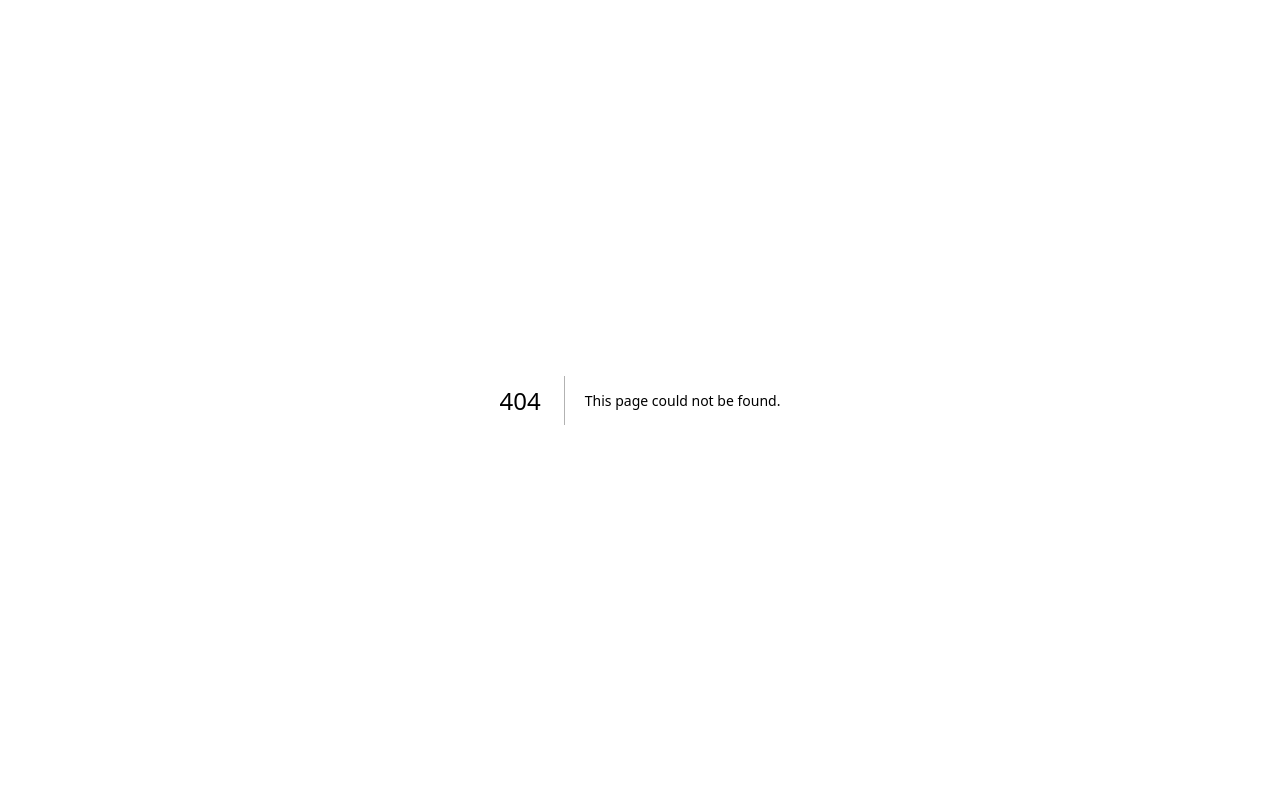
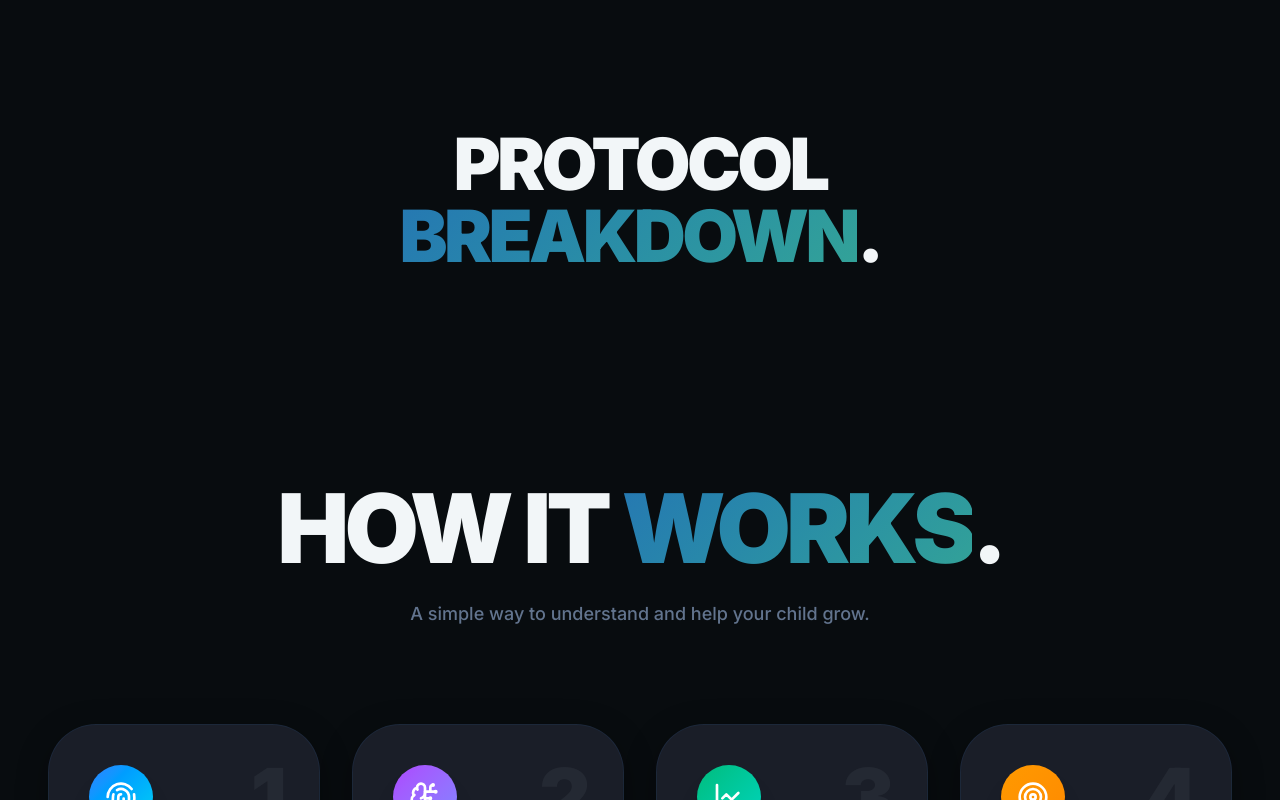
Before and after one commit to DISHA-ENTREXT3/Mentiscope, a Next.js app in the folder frontend/: page /how-it-works in a window 1280 px wide. Before the commit this address had no page. Shown: the top 800 px of the page. Built offline with nearby package versions, Linux system fonts and the light colour scheme.

Commit message:
fix: restore navbar links, remove em dashes, fix firestore permissions, enhance scrollbar

```diff
--- a/frontend/src/app/dashboard/layout.tsx
+++ b/frontend/src/app/dashboard/layout.tsx
@@ -128,7 +128,7 @@ function DashboardContent({ children, user }: { children: React.ReactNode, user:
         </header>
 
         {/* Scrollable Viewport */}
-        <main className="flex-1 overflow-y-auto bg-[radial-gradient(circle_at_top_right,rgba(135,255,200,0.03),transparent)] scrollbar-thin scrollbar-thumb-white/20 scrollbar-track-transparent pr-2">
+        <main className="flex-1 overflow-y-auto bg-[radial-gradient(circle_at_top_right,rgba(135,255,200,0.03),transparent)] scrollbar-thin scrollbar-thumb-primary/50 scrollbar-track-transparent hover:scrollbar-thumb-primary pr-2">
            <div className="animate-in fade-in slide-in-from-bottom-4 duration-1000 h-full">
               {children}
            </div>
--- /dev/null
+++ b/frontend/src/app/features/page.tsx
@@ -0,0 +1,16 @@
+import { FeaturesSection } from "@/components/features-section";
+import { SubscribeSection } from "@/components/subscribe-section";
+
+export default function FeaturesPage() {
+  return (
+    <div className="min-h-screen bg-background pt-32 pb-20">
+       <div className="max-w-7xl mx-auto px-6">
+        <h1 className="text-5xl md:text-7xl font-black text-foreground uppercase tracking-tighter mb-20 text-center">System <br /><span className="text-gradient">Capabilities</span>.</h1>
+        <FeaturesSection />
+        <div className="mt-32">
+          <SubscribeSection />
+        </div>
+      </div>
+    </div>
+  );
+}
--- /dev/null
+++ b/frontend/src/app/how-it-works/page.tsx
@@ -0,0 +1,16 @@
+import { HowItWorks } from "@/components/how-it-works";
+import { SubscribeSection } from "@/components/subscribe-section";
+
+export default function HowItWorksPage() {
+  return (
+    <div className="min-h-screen bg-background pt-32 pb-20">
+      <div className="max-w-7xl mx-auto px-6">
+        <h1 className="text-5xl md:text-7xl font-black text-foreground uppercase tracking-tighter mb-20 text-center">Protocol <br /><span className="text-gradient">Breakdown</span>.</h1>
+        <HowItWorks />
+        <div className="mt-32">
+          <SubscribeSection />
+        </div>
+      </div>
+    </div>
+  );
+}
--- a/frontend/src/app/layout.tsx
+++ b/frontend/src/app/layout.tsx
@@ -7,7 +7,7 @@ const inter = Inter({ subsets: ["latin"] });
 
 export const metadata: Metadata = {
   title: "Mentiscope - Understanding Learning Beyond Grades",
-  description: "AI-powered platform that helps parents understand their child's learning, habits, and well-being—so they can support growth before problems appear.",
+  description: "AI-powered platform that helps parents understand their child's learning, habits, and well-being - so they can support growth before problems appear.",
   icons: {
     icon: "/mentiscope-logo.png",
   },
--- a/frontend/src/app/onboarding/page.tsx
+++ b/frontend/src/app/onboarding/page.tsx
@@ -24,7 +24,7 @@ export default function OnboardingPage() {
           className="text-center mb-16 space-y-4"
         >
            <h1 className="text-6xl md:text-8xl font-black text-gradient tracking-tighter uppercase leading-[0.85]">Init Neural <br />Protocol</h1>
-           <p className="text-slate-500 font-bold uppercase tracking-[0.4em] text-xs">Calibration Step: 01 — Baseline Discovery</p>
+           <p className="text-slate-500 font-bold uppercase tracking-[0.4em] text-xs">Calibration Step: 01 - Baseline Discovery</p>
         </motion.div>
 
         <OnboardingForm />
--- a/frontend/src/app/page.tsx
+++ b/frontend/src/app/page.tsx
@@ -48,6 +48,9 @@ export default function Home() {
 
           <div className="hidden md:flex items-center gap-10">
             <Link href="/pricing" className="text-[10px] font-black uppercase tracking-[0.3em] text-muted-foreground hover:text-foreground transition-colors">Pricing</Link>
+            <Link href="/how-it-works" className="text-[10px] font-black uppercase tracking-[0.3em] text-muted-foreground hover:text-foreground transition-colors">How it works</Link>
+            <Link href="/features" className="text-[10px] font-black uppercase tracking-[0.3em] text-muted-foreground hover:text-foreground transition-colors">Features</Link>
+            <Link href="/blog" className="text-[10px] font-black uppercase tracking-[0.3em] text-muted-foreground hover:text-foreground transition-colors">Blogs</Link>
           </div>
 
           <div className="flex items-center gap-6">
@@ -121,7 +124,7 @@ export default function Home() {
               transition={{ delay: 0.2 }}
               className="text-xl md:text-2xl text-slate-500 font-medium max-w-2xl leading-relaxed"
             >
-              AI-powered patterns that help you understand your child&apos;s learning habits and well-being—supporting growth before challenges appear.
+              AI-powered patterns that help you understand your child&apos;s learning habits and well-being - supporting growth before challenges appear.
             </motion.p>
 
             {/* In-Hero Subscribe Section */}
--- a/frontend/src/components/weekly-checkin-form.tsx
+++ b/frontend/src/components/weekly-checkin-form.tsx
@@ -141,7 +141,7 @@ export default function WeeklyCheckinForm({ studentId }: { studentId: string })
       </Card>
 
       <p className="text-center mt-12 text-slate-600 text-[10px] font-black uppercase tracking-[0.6em]">
-         Encrypted Stream — Neural Protocol Active
+         Encrypted Stream - Neural Protocol Active
       </p>
     </motion.div>
   );
--- a/frontend/src/lib/api.ts
+++ b/frontend/src/lib/api.ts
@@ -21,8 +21,11 @@ export async function createStudent(data: { name: string, grade_level: string, p
 
 export async function submitAssessment(studentId: string, type: string, data: Record<string, unknown>) {
   const assessmentsRef = collection(db, "assessments");
+  const user = auth.currentUser;
+
   const docRef = await addDoc(assessmentsRef, {
     student_id: studentId,
+    parent_id: user?.uid, // Added for easier security rule validation
     type,
     data,
     created_at: Timestamp.now()
```
Also changed, not shown: 1 other file (tests, documents, lock files or other folders).
